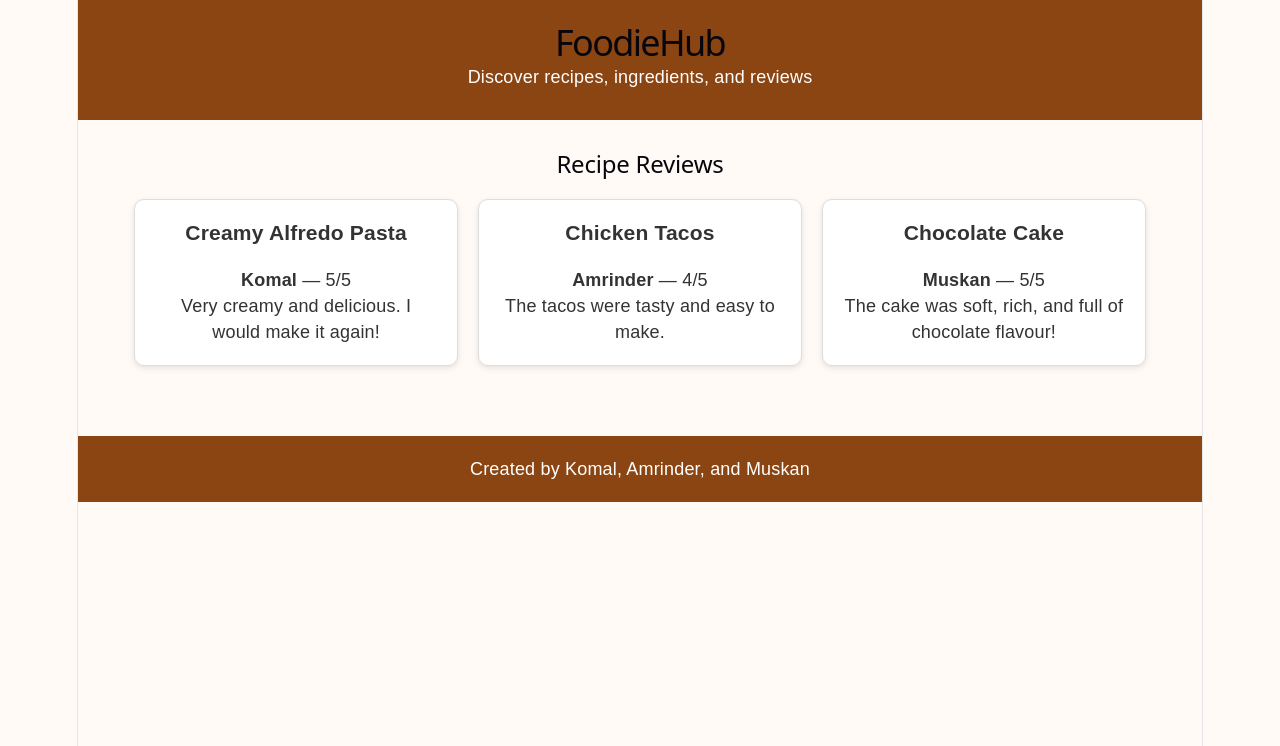
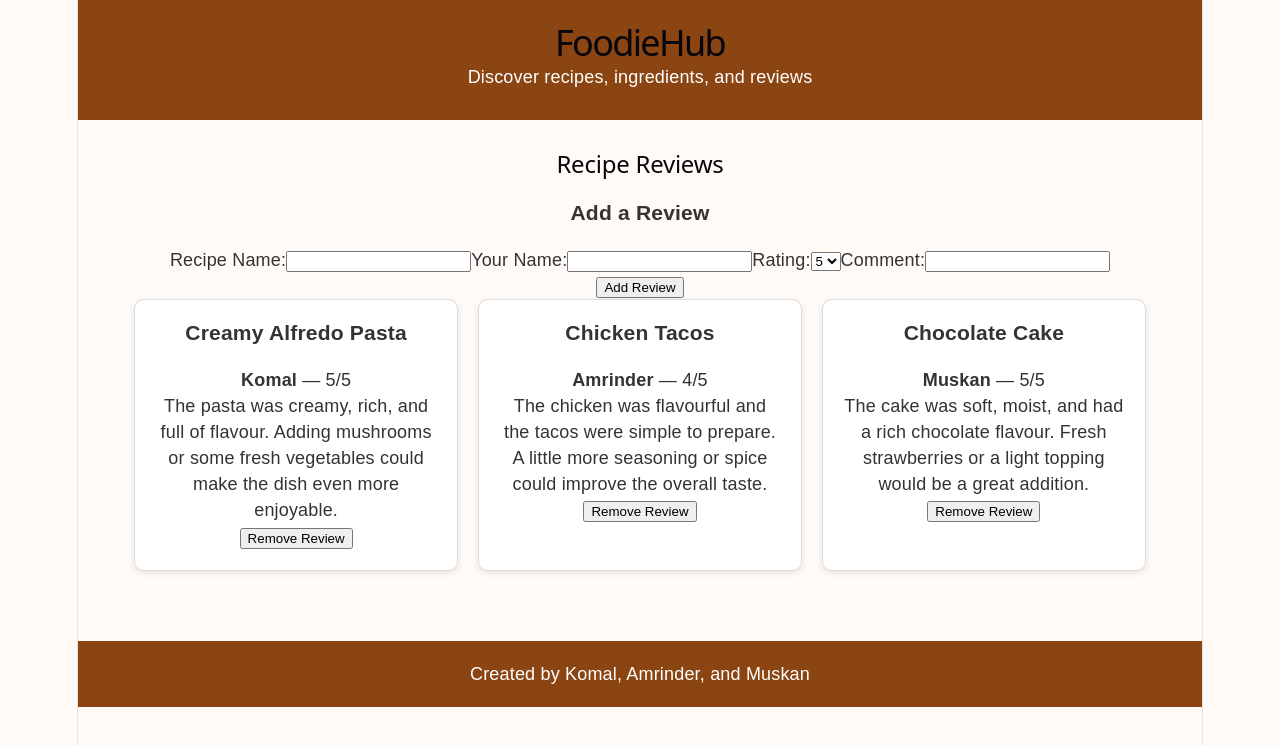
Before and after one commit to M-devgan/FS_Food_Hub, a React (Vite) app: page /reviews in a window 1280 px wide. Shown: the top 746 px of the page. Built offline with nearby package versions, Linux system fonts and the light colour scheme.

Commit message:
Add dynamic review list with remove functionality

```diff
--- a/src/components/reviews/reviews.tsx
+++ b/src/components/reviews/reviews.tsx
@@ -1,40 +1,73 @@
+import { useState } from "react";
+import ReviewForm from "./ReviewForm";
+
+type Review = {
+  id: number;
+  recipeName: string;
+  reviewer: string;
+  rating: number;
+  comment: string;
+};
+
 function Reviews() {
-  const reviews = [
+  const [reviews, setReviews] = useState<Review[]>([
     {
       id: 1,
       recipeName: "Creamy Alfredo Pasta",
       reviewer: "Komal",
       rating: 5,
-      comment: "Very creamy and delicious. I would make it again!",
+      comment:
+        "The pasta was creamy, rich, and full of flavour. Adding mushrooms or some fresh vegetables could make the dish even more enjoyable.",
     },
     {
       id: 2,
       recipeName: "Chicken Tacos",
       reviewer: "Amrinder",
       rating: 4,
-      comment: "The tacos were tasty and easy to make.",
+      comment:
+        "The chicken was flavourful and the tacos were simple to prepare. A little more seasoning or spice could improve the overall taste.",
     },
     {
       id: 3,
       recipeName: "Chocolate Cake",
       reviewer: "Muskan",
       rating: 5,
-      comment: "The cake was soft, rich, and full of chocolate flavour!",
+      comment:
+        "The cake was soft, moist, and had a rich chocolate flavour. Fresh strawberries or a light topping would be a great addition.",
     },
-  ];
+  ]);
+
+  const removeReview = (id: number) => {
+    const updatedReviews = reviews.filter(
+      (review) => review.id !== id
+    );
+
+    setReviews(updatedReviews);
+  };
 
   return (
     <section className="reviews">
       <h2>Recipe Reviews</h2>
 
+      <ReviewForm
+        reviews={reviews}
+        setReviews={setReviews}
+      />
+
       <div className="review-list">
         {reviews.map((review) => (
           <article className="review-card" key={review.id}>
             <h3>{review.recipeName}</h3>
+
             <p>
               <strong>{review.reviewer}</strong> — {review.rating}/5
             </p>
+
             <p>{review.comment}</p>
+
+            <button onClick={() => removeReview(review.id)}>
+              Remove Review
+            </button>
           </article>
         ))}
       </div>
```
Lines whose indentation alone changed are shown as unchanged.
